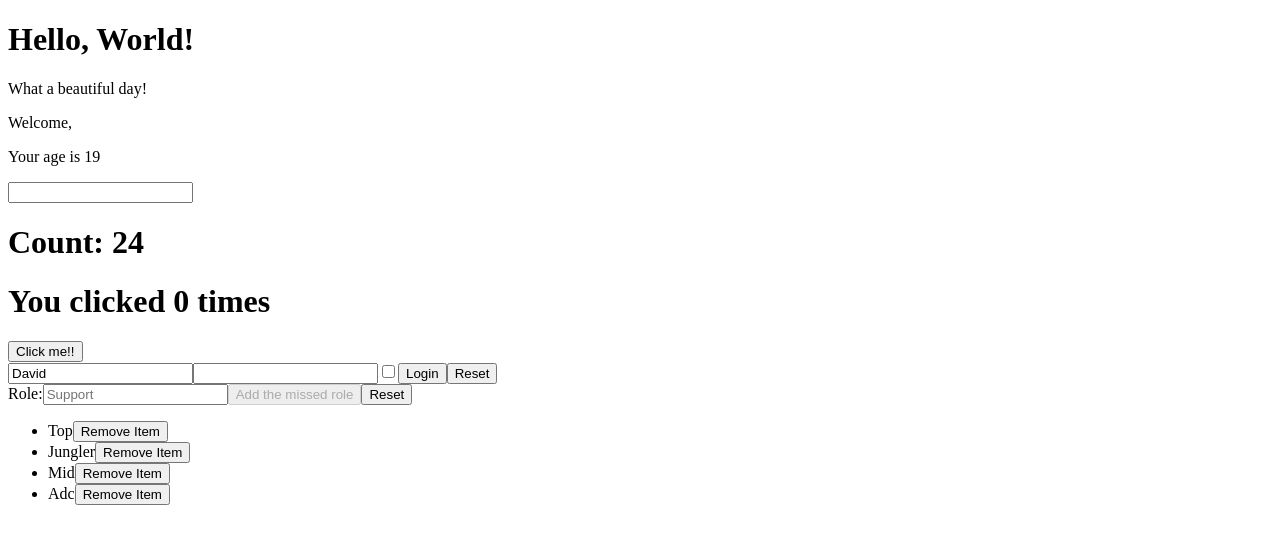
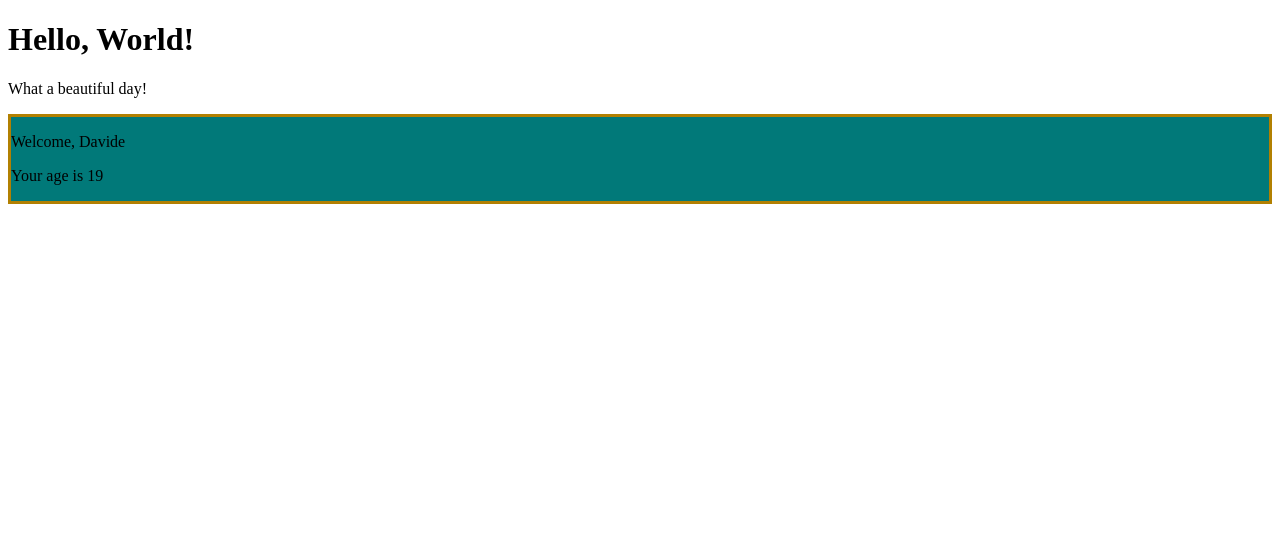
Before and after one commit to DavidePuziello/react-exercises, a React (Create React App) app: page / in a window 1280 px wide. Shown: the top 544 px of the page. Built offline with nearby package versions, Linux system fonts and the light colour scheme.

Commit message:
Feat: Exercise Update

```diff
--- a/src/App.js
+++ b/src/App.js
@@ -1,20 +1,12 @@
 import React from "react";
 import { Hello } from "./Hello";
-import { Counter } from "./Counter"
-import { ClickCounter } from "./ClickCounter";
-import { InteractiveWelcome } from "./InteractiveWelcome";
-import { UncontrolledLogin } from "./UncontrolledLogin";
-import { TodoList } from "./TodoList";
+import { Welcome } from "./Welcome";
 
 export class App extends React.Component {
     render() {
         return <div>
             <Hello />
-            <InteractiveWelcome />
-            <Counter initialValue={22} incrementAmount={2} incrementInterval={3000}/>
-            <ClickCounter />
-            <UncontrolledLogin />
-            <TodoList />
+            <Welcome />
         </div>
     }
 }
--- a/src/Welcome.js
+++ b/src/Welcome.js
@@ -4,10 +4,10 @@ import { Age } from './Age'
 
 export class Welcome extends React.Component {
     render() {
-        return <>
+        return <div className='welcome'>
             <p>Welcome, {this.props.name}</p>
             <Age age={this.props.age} />
-        </>
+        </div>
     }
 }
 
--- /dev/null
+++ b/src/index.css
@@ -0,0 +1,4 @@
+.welcome {
+    background-color: rgb(1, 121, 121);
+    border: 3px solid rgb(178, 128, 1);
+}
--- a/src/index.js
+++ b/src/index.js
@@ -1,5 +1,6 @@
 import ReactDOM from 'react-dom'
 import { App } from './App'
+import './index.css'
 
 let root = document.querySelector('#root')
 
```
